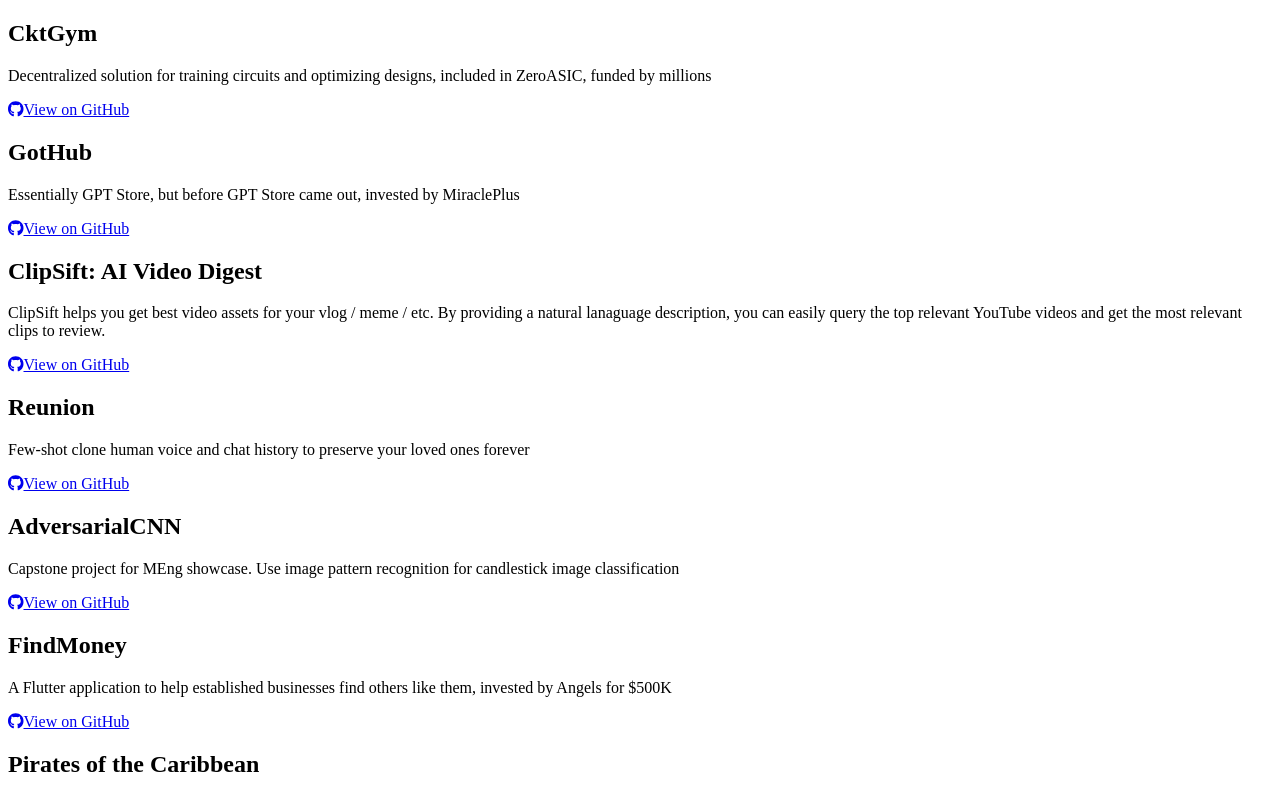
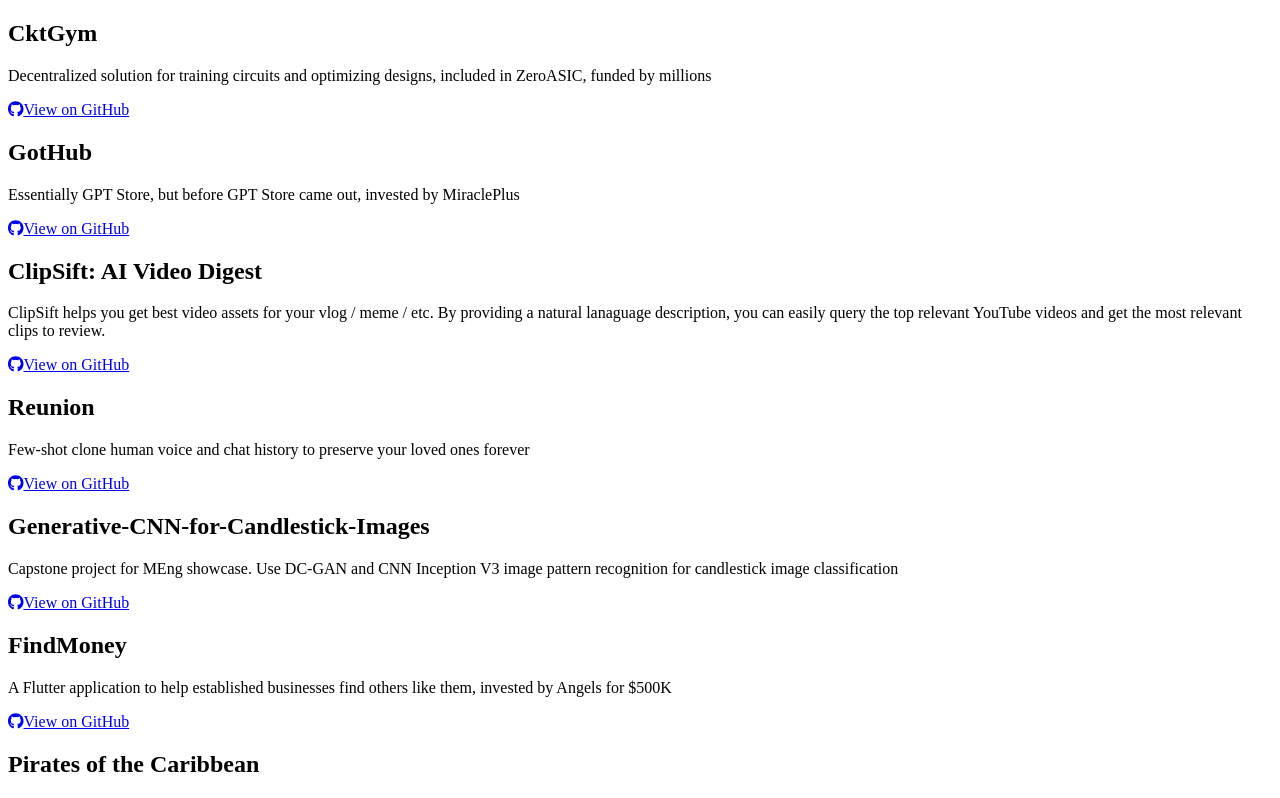
Before and after one commit to wayne-wang-1119/wayne-wang-website, a Next.js app in the folder my-personal-website/: page /Project in a window 1280 px wide. Shown: the top 798 px of the page. Built offline with nearby package versions, Linux system fonts and the light colour scheme.

Commit message:
update Project.tsx

```diff
--- a/my-personal-website/src/pages/Project.tsx
+++ b/my-personal-website/src/pages/Project.tsx
@@ -32,10 +32,11 @@
       githubUrl: "https://github.com/wayne-wang-1119/Reunion",
     },
     {
-      name: "AdversarialCNN",
+      name: "Generative-CNN-for-Candlestick-Images",
       description:
-        "Capstone project for MEng showcase. Use image pattern recognition for candlestick image classification",
-      githubUrl: "https://github.com/wayne-wang-1119/AdversarialCNN",
+        "Capstone project for MEng showcase. Use DC-GAN and CNN Inception V3 image pattern recognition for candlestick image classification",
+      githubUrl:
+        "https://github.com/wayne-wang-1119/Generative-CNN-for-Candlestick-Images",
     },
     {
       name: "FindMoney",
```
